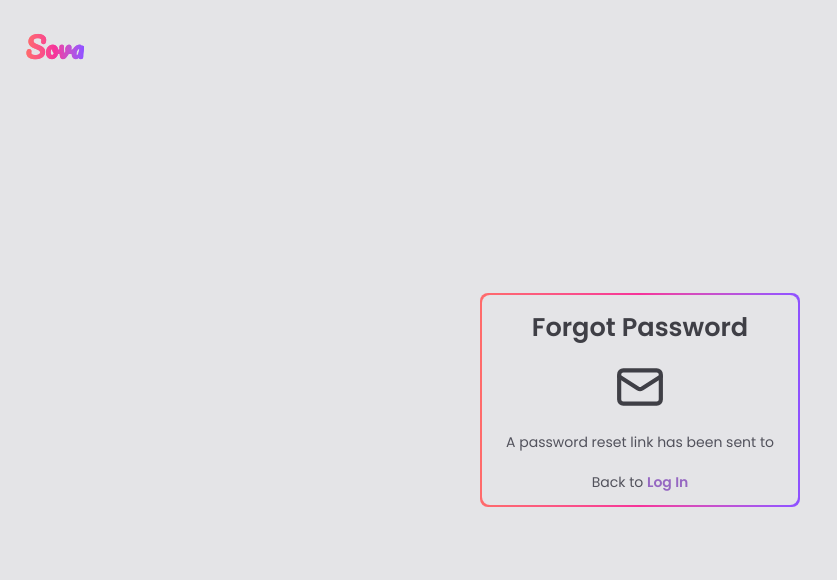
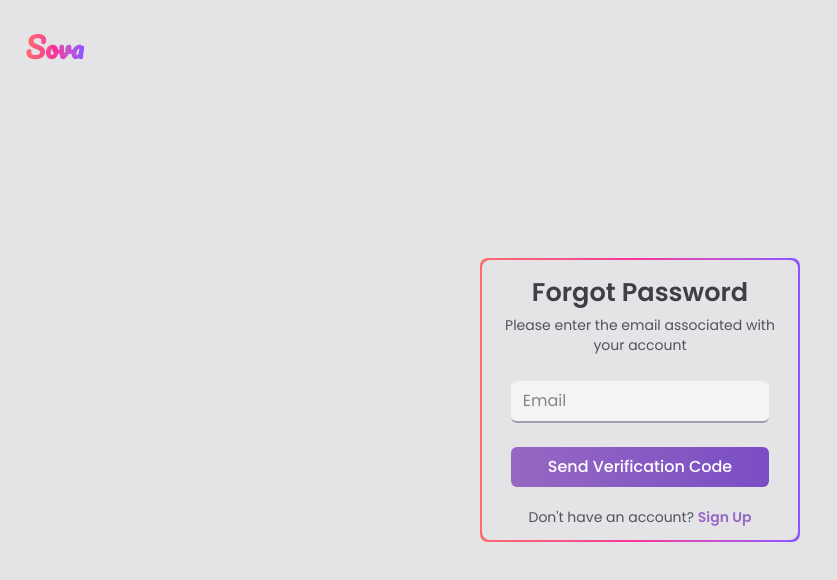
Before and after one commit to kunal-dev-01/chatapp-frontend-30-07-2025, a Next.js app: page /forgot-password in a window 1280 px wide. Shown: the top 580 px of the page, without its empty margins (0-837 px from the left). Built offline with nearby package versions, Linux system fonts and the light colour scheme.

Commit message:
auth form complete

```diff
--- a/src/components/AuthForms/ForgotForm.tsx
+++ b/src/components/AuthForms/ForgotForm.tsx
@@ -16,7 +16,7 @@ const ResetLinkSend = dynamic(() => import("./ResetLinkSend"), {
 
 const ForgotForm = () => {
   const [email, setEmail] = useState("");
-  const [submit, setSubmit] = useState(true);
+  const [submit, setSubmit] = useState(false);
 
   const [loading, setLoading] = useState(false);
 
--- a/src/components/Home/FirstArea.tsx
+++ b/src/components/Home/FirstArea.tsx
@@ -83,7 +83,7 @@ const FirstArea = () => {
           <p className="md:text-[1vw] w-[30vw]">
             Sova brings the future of messaging to your fingertips. Fast,
             private, and beautifully designed for real-life conversations.
-            Whether it's one-on-one chats or everyday groups, Sova keeps you
+            Whether it&apos;s one-on-one chats or everyday groups, Sova keeps you
             close, with zero hassle and full focus.
           </p>
 
```
